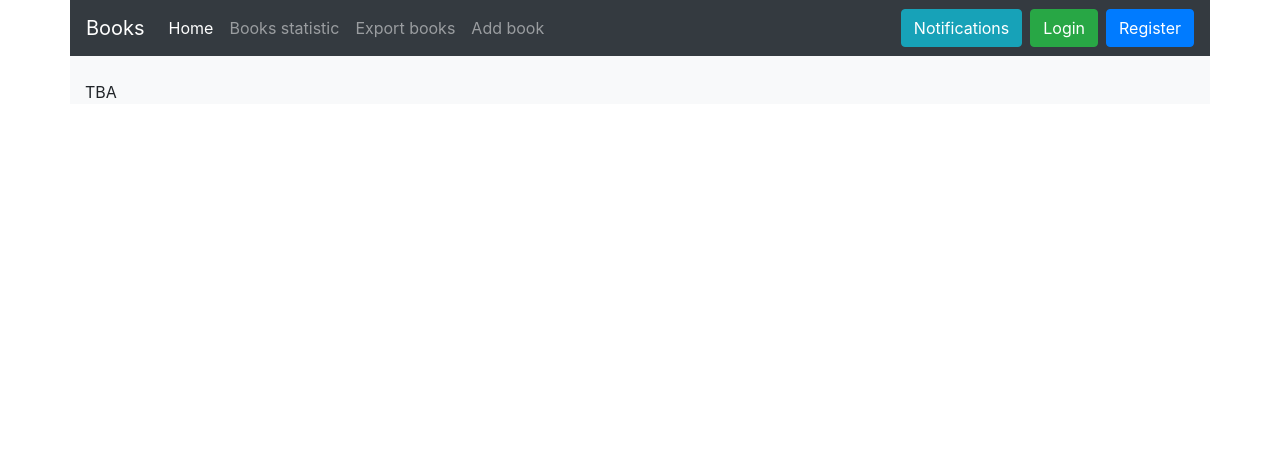
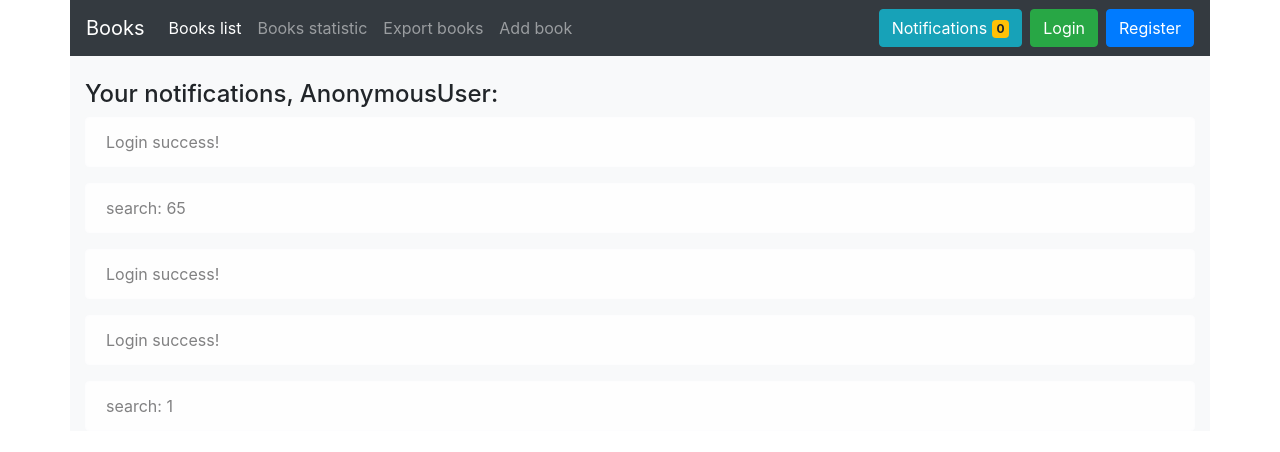
Before and after one commit to Valentin-Golyonko/test_task_books, a Django app: page /notifications/ in a window 1280 px wide. Shown: the top 452 px of the page. Run offline with Django 3.2, Linux system fonts and the light colour scheme; data comes from the database, SQL or seed files in the repository; both versions use the stored data as it was after the commit; some libraries are stand-ins or nearby versions.

Commit message:
done: notifications, logout

```diff
--- a/app/books/admin.py
+++ b/app/books/admin.py
@@ -1,7 +1,7 @@
 from django.contrib import admin
 
 from .models import (ProfileModel, BooksModel, BooksSalesModel,
-                     AuthorModel)
+                     AuthorModel, NotificationsModel)
 
 
 class BooksSalesInline(admin.StackedInline):
@@ -20,4 +20,5 @@ class AuthorAdmin(admin.ModelAdmin):
 admin.site.register(ProfileModel)
 admin.site.register(BooksModel, BooksAdmin)
 admin.site.register(BooksSalesModel)
+admin.site.register(NotificationsModel)
 admin.site.register(AuthorModel, AuthorAdmin)
--- /dev/null
+++ b/app/books/static/books/css/my_css.css
@@ -0,0 +1,7 @@
+.message-include {
+    z-index: 1;
+    position: fixed;
+    bottom: 10px;
+    right: 10px;
+    width: 30%
+}
--- a/app/books/templates/books/books_notification.html
+++ b/app/books/templates/books/books_notification.html
@@ -6,6 +6,17 @@
 
 {% block content %}
 
-    TBA
+    <h4>Your notifications, {{ user|default:'?' }}:</h4>
+    {% if user_msg %}
+        {% for message in user_msg %}
+            <div class="alert alert-info" role="alert">{{ message }}</div>
+        {% endfor %}
+    {% endif %}
+
+    {% if msg_old_5 %}
+        {% for message in msg_old_5 %}
+            <div class="alert alert-light" role="alert">{{ message }}</div>
+        {% endfor %}
+    {% endif %}
 
 {% endblock %}
--- a/app/books/templates/books/books_template.html
+++ b/app/books/templates/books/books_template.html
@@ -19,6 +19,9 @@
             integrity="sha384-JZR6Spejh4U02d8jOt6vLEHfe/JQGiRRSQQxSfFWpi1MquVdAyjUar5+76PVCmYl"
             crossorigin="anonymous"></script>
 
+    {% load static %}
+    <link rel="stylesheet" type="text/css" href="{% static 'books/css/my_css.css' %}">
+
     <title>{% block title %}Title{% endblock %} - Test Task</title>
 </head>
 <body>
@@ -36,7 +39,7 @@
             <div class="collapse navbar-collapse" id="navbarSupportedContent">
                 <ul class="navbar-nav mr-auto">
                     <li class="nav-item active">
-                        <a class="nav-link" href="{% url 'main-page' %}">Home <span class="sr-only">(current)</span></a>
+                        <a class="nav-link" href="{% url 'main-page' %}">Books list</a>
                     </li>
                     <li class="nav-item">
                         <a class="nav-link" href="{% url 'statistics' %}">Books statistic</a>
@@ -50,9 +53,15 @@
                 </ul>
 
                 <form class="form-inline my-2 my-lg-0">
-                    <a class="btn btn-info mr-sm-2" href="{% url 'notifications' %}">Notifications</a>
-                    <a class="btn btn-success mr-sm-2" href="{% url 'login' %}">Login</a>
-                    <a class="btn btn-primary" href="{% url 'signup' %}">Register</a>
+                    <a class="btn btn-info mr-sm-2" href="{% url 'notifications' %}">
+                        Notifications <span class="badge badge-warning">{{ msg_count|default:'0' }}</span>
+                    </a>
+                    {% if is_authed == 0 %}
+                        <a class="btn btn-success mr-sm-2" href="{% url 'login' %}">Login</a>
+                        <a class="btn btn-primary" href="{% url 'signup' %}">Register</a>
+                    {% else %}
+                        <a class="btn btn-success" href="{% url 'logout' %}">Logout</a>
+                    {% endif %}
                 </form>
             </div>
         </nav>
@@ -65,5 +74,9 @@
 
 </div>
 
+<div class="message-include">
+    {% include 'books/messages.html' %}
+</div>
+
 </body>
 </html>
--- /dev/null
+++ b/app/books/templates/books/messages.html
@@ -0,0 +1,8 @@
+{% for message in messages %}
+    <div class="alert {{ message.tags }} alert-dismissible shadow border" role="alert">
+        <button type="button" class="close" data-dismiss="alert" aria-label="Close">
+            <span aria-hidden="true">&times;</span>
+        </button>
+        {{ message }}
+    </div>
+{% endfor %}
--- a/app/books/urls_books.py
+++ b/app/books/urls_books.py
@@ -2,7 +2,7 @@ from django.conf.urls import include
 from django.urls import path
 
 from .views import (BooksMainPage, SignUpPage, LogInPage, TySignUpPage,
-                    BookStatisticPage, NotificationPage, search_page)
+                    BookStatisticPage, NotificationPage, search_page, logout_user)
 
 urlpatterns = [
     path('', BooksMainPage.as_view(), name='main-page'),
@@ -13,4 +13,5 @@ urlpatterns = [
     path('statistics/', BookStatisticPage.as_view(), name='statistics'),
     path('notifications/', NotificationPage.as_view(), name='notifications'),
     path('search/<search_it>/', search_page, name='search'),
+    path('logout/', logout_user, name='logout'),
 ]
--- a/app/books/views.py
+++ b/app/books/views.py
@@ -1,15 +1,19 @@
 from datetime import date
 
+from django.contrib import messages
 from django.contrib.auth import login, authenticate
+from django.contrib.auth import logout
 from django.contrib.auth.decorators import login_required
 from django.contrib.auth.models import User
+from django.contrib.messages import get_messages
 from django.core.paginator import Paginator
 from django.db.models import Sum
 from django.shortcuts import render, redirect
 from django.views.generic import TemplateView
 
+from .backends import work_with_notifications
 from .forms import (SignUpForm, LogInForm)
-from .models import (BooksModel, BooksSalesModel, AuthorModel)
+from .models import (BooksModel, BooksSalesModel, AuthorModel, NotificationsModel)
 from .tasks import send_email
 
 
@@ -22,7 +26,12 @@ class BooksMainPage(TemplateView):
         paginator = Paginator(books, 20)
         page_number = request.GET.get('page')
         page_obj = paginator.get_page(page_number)
-        response = {'page_obj': page_obj}
+
+        response = {'page_obj': page_obj,
+                    'messages': get_messages(request),
+                    'msg_count': work_with_notifications(request.user, 'count'),
+                    'is_authed': int(request.user.is_authenticated),
+                    }
         return render(request=request, template_name=self.template_name, context=response)
 
     def post(self, request):
@@ -34,8 +43,11 @@ class SignUpPage(TemplateView):
     template_name = 'books/sign_up_page.html'
 
     def get(self, request, *args, **kwargs):
-        return render(request=request, template_name=self.template_name,
-                      context={'form': SignUpForm()})
+        response = {'form': SignUpForm(),
+                    'messages': get_messages(request),
+                    'is_authed': int(request.user.is_authenticated),
+                    }
+        return render(request=request, template_name=self.template_name, context=response)
 
     def post(self, request):
         form = SignUpForm(request.POST)
@@ -55,14 +67,13 @@ class SignUpPage(TemplateView):
             user_form.user = create_user
             user_form.save()
 
-            # print('username: %s, user_email: %s, password: %s' % (user_first_name,
-            #                                                       user_email, user_password))
             """ - После регистрации асинхронно выслать email с паролем """
             send_email.delay(user_first_name, user_email, user_password)
 
+            messages.success(request, 'Registration success!')
             return redirect(to='ty-signup')
         else:
-            print('! Error in Registration form validation !')
+            messages.error(request, 'Error in Registration form validation!')
         return redirect(to='signup')
 
 
@@ -71,8 +82,11 @@ class LogInPage(TemplateView):
     template_name = 'books/login.html'
 
     def get(self, request, *args, **kwargs):
-        return render(request=request, template_name=self.template_name,
-                      context={'form': LogInForm()})
+        response = {'form': LogInForm(),
+                    'messages': get_messages(request),
+                    'is_authed': int(request.user.is_authenticated),
+                    }
+        return render(request=request, template_name=self.template_name, context=response)
 
     def post(self, request):
         form = LogInForm(request.POST)
@@ -82,19 +96,21 @@ class LogInPage(TemplateView):
             try:
                 get_username = User.objects.get(email=email)
             except Exception as ex:
-                print('! Error in User.objects.get(email=email) !\n%s' % ex)
+                print('! Error in User email) !\n%s' % ex)
+                messages.error(request, 'Email is wrong!')
                 return redirect(to='login')
             else:
                 user = authenticate(request, username=get_username.username, password=password)
                 if user is not None:
                     login(request, user)
-                    print('login - OK')
+                    messages.success(request, 'Login success!')
+                    work_with_notifications(request.user, 'set', 'Login success!')
                     return redirect(to='main-page')
                 else:
-                    print('! invalid login - ERROR')
+                    messages.error(request, 'Invalid Password!')
                     return redirect(to='login')
         else:
-            print('! Error in Login form validation !')
+            messages.error(request, 'Error in Login form validation!')
             return redirect(to='login')
 
 
@@ -102,7 +118,10 @@ class TySignUpPage(TemplateView):
     template_name = 'books/ty_for_signup.html'
 
     def get(self, request, *args, **kwargs):
-        return render(request=request, template_name=self.template_name, context={})
+        return render(request=request, template_name=self.template_name,
+                      context={'messages': get_messages(request),
+                               'is_authed': int(request.user.is_authenticated),
+                               })
 
 
 class BookStatisticPage(TemplateView):
@@ -156,6 +175,8 @@ class BookStatisticPage(TemplateView):
                     'books_sold': books_sold,
                     'all_books': all_books,
                     'sold_vs_all_books': sold_vs_all_books,
+                    'msg_count': work_with_notifications(request.user, 'count'),
+                    'is_authed': int(request.user.is_authenticated),
                     }
         return render(request=request, template_name=self.template_name, context=response)
 
@@ -163,24 +184,43 @@ class BookStatisticPage(TemplateView):
 def search_page(request, search_it):
     """ - Общий фильтр по названию книги, имени автора, артикулу """
     if request.method == 'GET':
-        found_books = BooksModel.objects.filter(title__contains=search_it)
-        found_authors = AuthorModel.objects.filter(author_name__contains=search_it)
-        found_isbn = BooksModel.objects.filter(isbn__contains=search_it)
-        data = {'found_books': found_books,
-                'found_authors': found_authors,
-                'found_isbn': found_isbn,
+        work_with_notifications(request.user, method='set', msg="search: %s" % search_it)
+
+        data = {'found_books': BooksModel.objects.filter(title__contains=search_it),
+                'found_authors': AuthorModel.objects.filter(author_name__contains=search_it),
+                'found_isbn': BooksModel.objects.filter(isbn__contains=search_it),
                 'search_it': search_it,
+                'msg_count': work_with_notifications(request.user, 'count'),
+                'is_authed': int(request.user.is_authenticated),
                 }
         return render(request=request, template_name='books/book_search.html', context=data)
 
 
 class NotificationPage(TemplateView):
-    """ 3.3 Список нотификаций """
+    """ - Персональные нотификации. Выводить не больше 5 ранее виденных.
+    Выделить впервые увиденные нотификации
+    """
     template_name = 'books/books_notification.html'
 
     def get(self, request, *args, **kwargs):
-        response = {}
+        user_msg = work_with_notifications(request.user, 'get')
+
+        NotificationsModel.objects.filter(is_read=False).update(is_read=True)
+
+        old_notif = NotificationsModel.objects.filter(is_read=True).order_by('-id')
+        msg_old_5 = [i.message for i in old_notif[:5]]
+
+        response = {'user_msg': user_msg,
+                    'user': request.user,
+                    'msg_old_5': msg_old_5,
+                    'is_authed': int(request.user.is_authenticated),
+                    }
         return render(request=request, template_name=self.template_name, context=response)
+
+
+def logout_user(request):
+    logout(request)
+    return redirect(to='main-page')
 
 
 class SomeClass(TemplateView):
```
Also changed, not shown: app/app/settings.py (+10 -0 lines), app/books/backends.py (+15 -0 lines), app/books/models.py (+14 -0 lines), app/db.sqlite3, signup.png.
